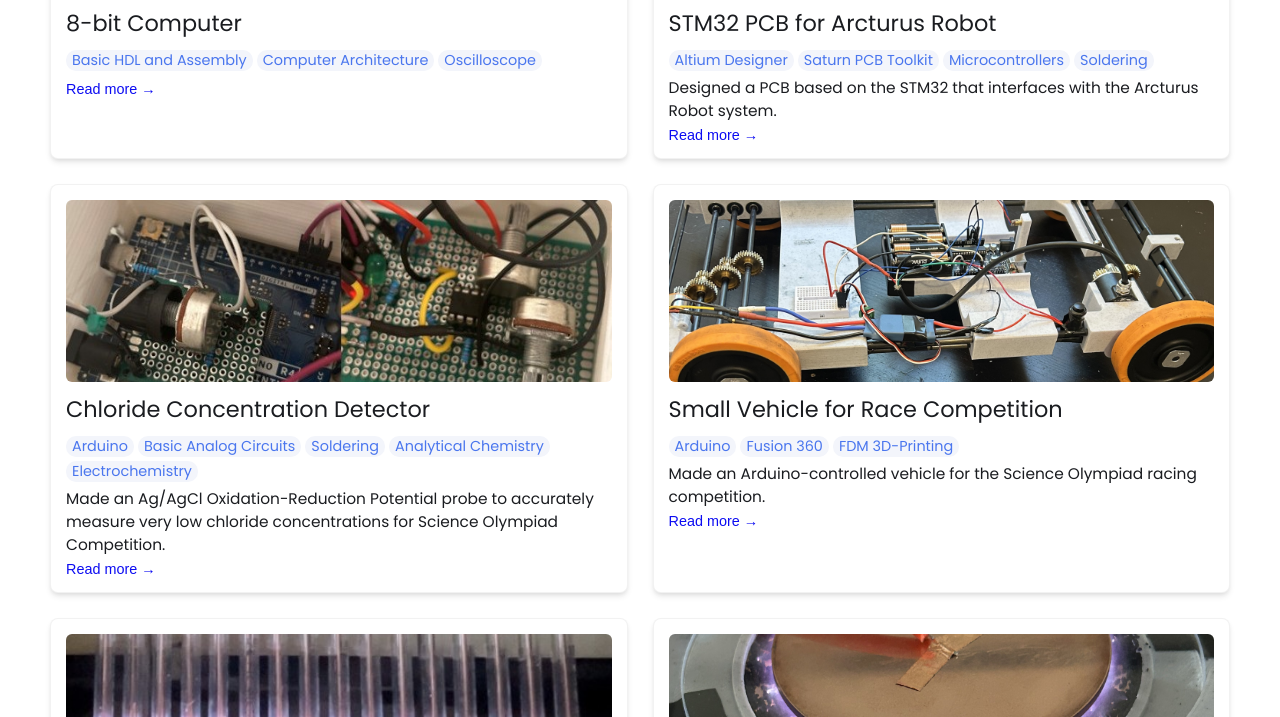
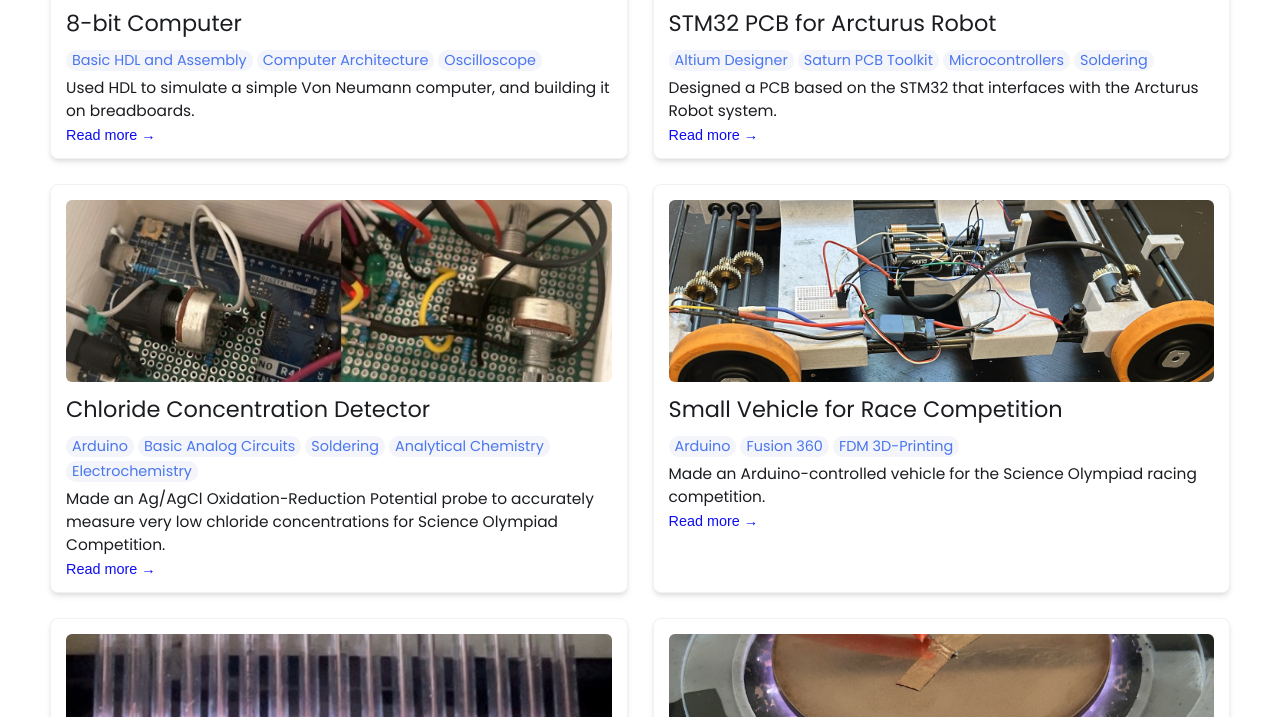
Before and after one commit to MegaPerkyCello/MegaPerkyCello.github.io, a Jekyll site: the page built from index.html, in a window 1280 px wide and 900 px high, scrolled down 1113 px, cut to the strip 183-900 px from the top of the window. Built offline with Jekyll 4.4.1, drawn with Linux system fonts in a browser that asks for light colours.

Commit message:
Update index.md

```diff
--- a/_projects/8bitComputer/index.md
+++ b/_projects/8bitComputer/index.md
@@ -1,7 +1,7 @@
 ---
 layout: post
 title: 8-bit Computer
-description:
+description: Used HDL to simulate a simple Von Neumann computer, and building it on breadboards.
 skills:
   - Basic HDL and Assembly
   - Computer Architecture
```
